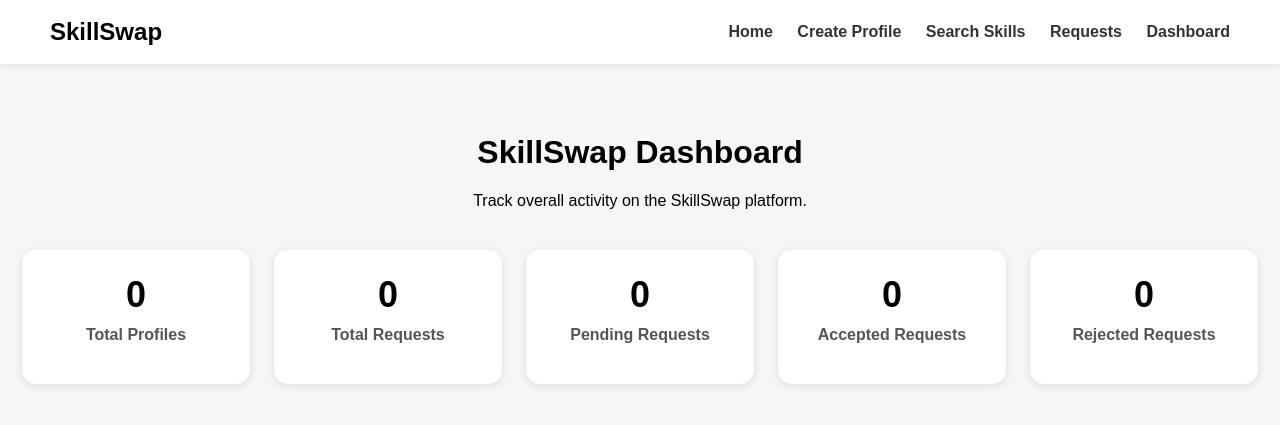
After one commit to rithanyaa-k17/skillswap, a Flask app: page /dashboard in a window 1280 px wide. The commit adds this page. Shown: the top 425 px of the page. Run offline with Flask 3, Linux system fonts and the light colour scheme; data that the repository does not hold is empty.

Commit message:
Add dashboard statistics page

```diff
--- a/app.py
+++ b/app.py
@@ -145,5 +145,41 @@ def update_request_status(request_id, new_status):
 
     return redirect(url_for("view_requests"))
 
+@app.route("/dashboard")
+def dashboard():
+    conn = get_db_connection()
+
+    total_profiles = conn.execute(
+        "SELECT COUNT(*) FROM profiles"
+    ).fetchone()[0]
+
+    total_requests = conn.execute(
+        "SELECT COUNT(*) FROM requests"
+    ).fetchone()[0]
+
+    pending_requests = conn.execute(
+        "SELECT COUNT(*) FROM requests WHERE status = 'Pending'"
+    ).fetchone()[0]
+
+    accepted_requests = conn.execute(
+        "SELECT COUNT(*) FROM requests WHERE status = 'Accepted'"
+    ).fetchone()[0]
+
+    rejected_requests = conn.execute(
+        "SELECT COUNT(*) FROM requests WHERE status = 'Rejected'"
+    ).fetchone()[0]
+
+    conn.close()
+
+    stats = {
+        "total_profiles": total_profiles,
+        "total_requests": total_requests,
+        "pending_requests": pending_requests,
+        "accepted_requests": accepted_requests,
+        "rejected_requests": rejected_requests
+    }
+
+    return render_template("dashboard.html", stats=stats)
+
 if __name__ == "__main__":
     app.run(debug=True)
--- a/static/style.css
+++ b/static/style.css
@@ -157,3 +157,30 @@ textarea {
   background-color: #f8d7da;
   color: #721c24;
 }
+.dashboard-grid {
+  display: flex;
+  justify-content: center;
+  flex-wrap: wrap;
+  gap: 24px;
+  margin-top: 40px;
+}
+
+.stat-card {
+  background-color: white;
+  width: 180px;
+  padding: 24px;
+  border-radius: 14px;
+  box-shadow: 0 2px 8px rgba(0, 0, 0, 0.1);
+  text-align: center;
+}
+
+.stat-card h2 {
+  font-size: 36px;
+  margin: 0;
+}
+
+.stat-card p {
+  margin-top: 10px;
+  font-weight: bold;
+  color: #555;
+}
--- a/templates/base.html
+++ b/templates/base.html
@@ -15,6 +15,7 @@
         <a href="{{ url_for('create_profile') }}">Create Profile</a>
         <a href="{{ url_for('search_profiles') }}">Search Skills</a>
         <a href="{{ url_for('view_requests') }}">Requests</a>
+        <a href="{{ url_for('dashboard') }}">Dashboard</a>
       </div>
     </nav>
 
--- /dev/null
+++ b/templates/dashboard.html
@@ -0,0 +1,33 @@
+{% extends "base.html" %} {% block content %}
+<div class="container">
+  <h1>SkillSwap Dashboard</h1>
+  <p>Track overall activity on the SkillSwap platform.</p>
+
+  <div class="dashboard-grid">
+    <div class="stat-card">
+      <h2>{{ stats.total_profiles }}</h2>
+      <p>Total Profiles</p>
+    </div>
+
+    <div class="stat-card">
+      <h2>{{ stats.total_requests }}</h2>
+      <p>Total Requests</p>
+    </div>
+
+    <div class="stat-card">
+      <h2>{{ stats.pending_requests }}</h2>
+      <p>Pending Requests</p>
+    </div>
+
+    <div class="stat-card">
+      <h2>{{ stats.accepted_requests }}</h2>
+      <p>Accepted Requests</p>
+    </div>
+
+    <div class="stat-card">
+      <h2>{{ stats.rejected_requests }}</h2>
+      <p>Rejected Requests</p>
+    </div>
+  </div>
+</div>
+{% endblock %}
```
